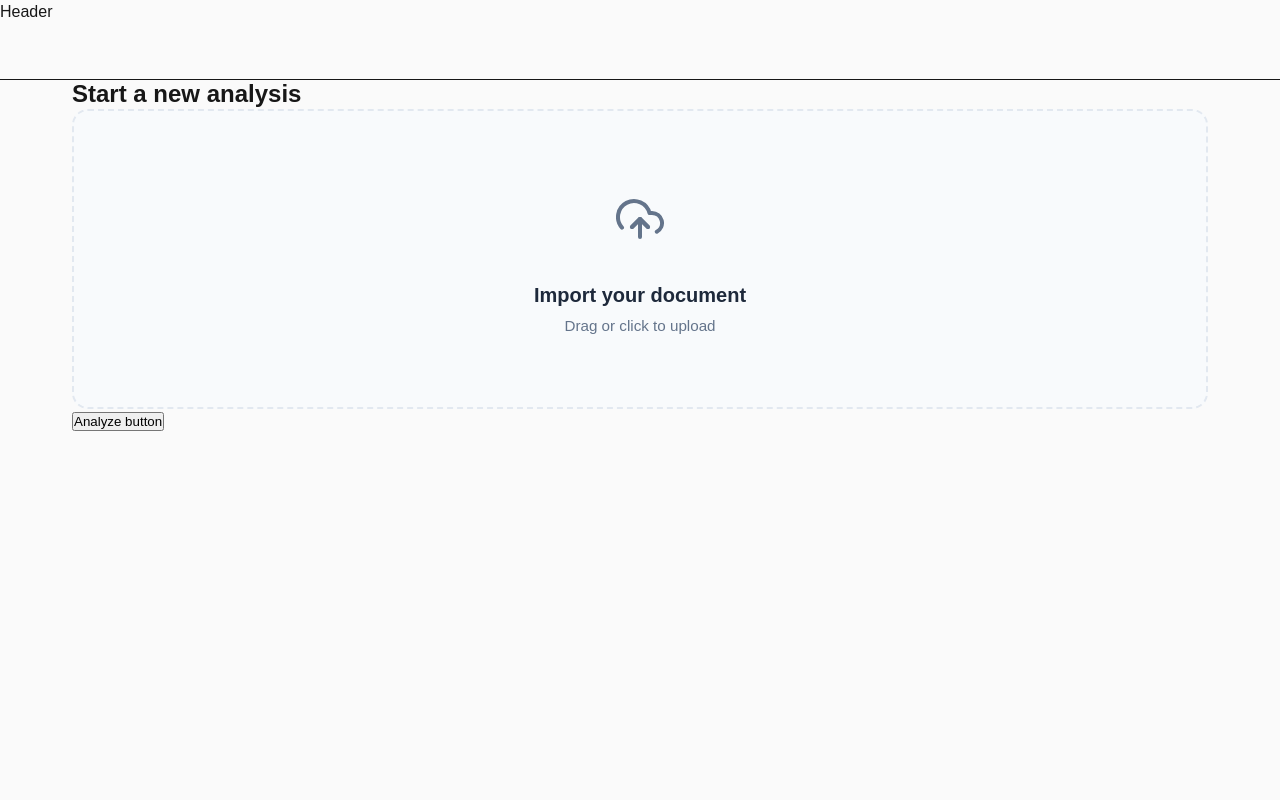
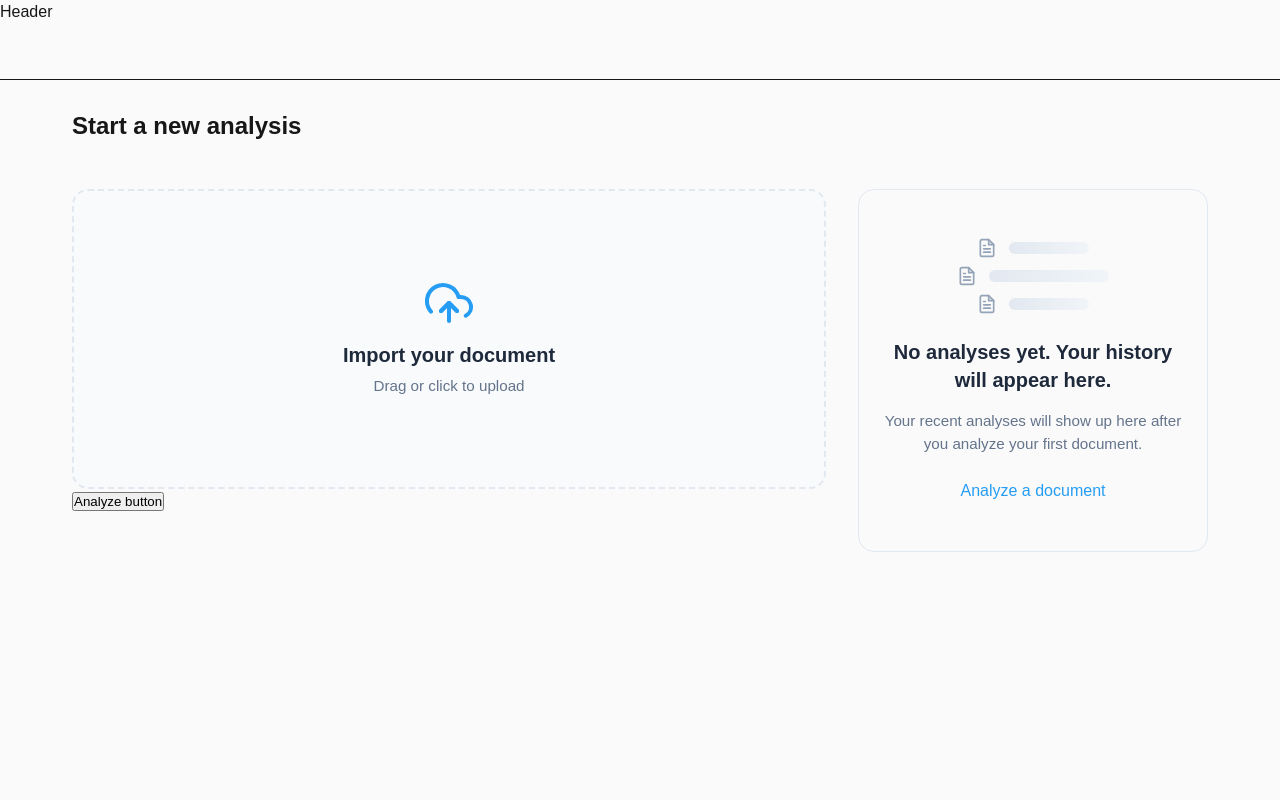
Before and after one commit to stelianfedorca/document-analyzer-llm, a Next.js app: page /analyze/upload in a window 1280 px wide. Shown: the top 800 px of the page. Built offline with nearby package versions, Linux system fonts and the light colour scheme.

Commit message:
Create recent analysis list component with empty state and integrate it into the upload view, adjust the global padding for top and bottom

```diff
--- a/src/components/layouts/AppShell/AppShell.module.css
+++ b/src/components/layouts/AppShell/AppShell.module.css
@@ -13,6 +13,9 @@
 
 .main {
   flex: 1;
+
+  padding-top: 2rem;
+  padding-bottom: 3rem;
 }
 
 .footer {
--- a/src/features/analyze/components/DropZone/DropZone.module.css
+++ b/src/features/analyze/components/DropZone/DropZone.module.css
@@ -6,7 +6,7 @@
   justify-content: center;
   align-items: stretch;
   transition: all 0.3s ease;
-  min-height: 300px;
+  min-height: 220px;
 
   width: 100%;
 }
@@ -24,8 +24,8 @@
 
 @media (min-width: 1100px) {
   .container {
-    height: auto;
-    /* min-height: 400px; */
+    /* height: auto; */
+    min-height: 300px;
   }
 }
 
@@ -53,21 +53,20 @@
   flex-direction: column;
   align-items: center;
   justify-content: center;
-  gap: 1.5rem;
+  gap: 1rem;
   text-align: center;
   cursor: pointer;
   outline: none;
 }
 
 .iconWrap {
-  width: 80px;
-  height: 80px;
   border-radius: 24px;
   border: none;
   display: flex;
   align-items: center;
   justify-content: center;
-  color: #94a3b8;
+  /* color: #94a3b8; */
+  color: #259df4;
   font-size: 48px;
   background: #ffffff;
   /* box-shadow: 0 4px 6px -1px rgba(0, 0, 0, 0.05); */
@@ -75,7 +74,7 @@
 }
 
 .container:hover .iconWrap {
-  color: #64748b;
+  /* color: #64748b; */
   transform: translateY(-2px);
   /* box-shadow: 0 10px 15px -3px rgba(0, 0, 0, 0.05); */
 }
--- a/src/features/analyze/components/DropZone/DropZone.tsx
+++ b/src/features/analyze/components/DropZone/DropZone.tsx
@@ -51,7 +51,7 @@ export function DropZone({ onFileSelected }: Props) {
           animate={{
             scale: isDragActive ? 1.1 : 1,
             backgroundColor: isDragActive ? "#e0e7ff" : "hsl(0 0% 100% / 0)",
-            color: isDragActive ? "#4f46e5" : "#64748b",
+            color: isDragActive ? "#4f46e5" : "#259DF4",
           }}
           transition={{ duration: 0.1 }}
         >
--- a/src/features/analyze/components/UploadView/UploadView.module.css
+++ b/src/features/analyze/components/UploadView/UploadView.module.css
@@ -3,4 +3,31 @@
   height: 100%;
   width: 100%;
   min-height: 100vh;
+
+  display: flex;
+  flex-direction: column;
 }
+
+.content {
+  /* flex layout on mobile */
+  display: flex;
+  flex-direction: column;
+  gap: 2rem;
+}
+
+.mainContent {
+}
+
+.sidebar {
+}
+
+@media (min-width: 1100px) {
+  .container {
+    gap: 3rem;
+  }
+  .content {
+    /* grid layout on desktop */
+    display: grid;
+    grid-template-columns: 1fr minmax(300px, 350px);
+  }
+}
--- a/src/features/analyze/components/UploadView/UploadView.tsx
+++ b/src/features/analyze/components/UploadView/UploadView.tsx
@@ -7,6 +7,7 @@ import { FilePreviewCard } from "@/features/analyze/components/FilePreviewCard";
 import { useAnalyzeDocument } from "@/features/analyze/hooks";
 import { useRouter } from "next/navigation";
 import { DropZone } from "../DropZone";
+import { RecentAnalysisList } from "@/features/history/components/RecentAnalysisList";
 
 export function UploadView() {
   const [file, setFile] = useState<File | null>(null);
@@ -27,7 +28,8 @@ export function UploadView() {
   return (
     <section className={styles.container}>
       <h1 className={styles.title}>Start a new analysis</h1>
-
+      <div className={styles.content}>
+        <div className={styles.mainContent}>
           <AnimatePresence mode="wait">
             {file ? (
               <motion.div
@@ -53,6 +55,12 @@ export function UploadView() {
           </AnimatePresence>
 
           <button onClick={handleAnalyzeDocument}>Analyze button</button>
+        </div>
+
+        <aside className={styles.sidebar}>
+          <RecentAnalysisList />
+        </aside>
+      </div>
     </section>
   );
 }
--- /dev/null
+++ b/src/features/history/components/RecentAnalysisList/RecentAnalysisList.module.css
@@ -0,0 +1,82 @@
+.emptyState {
+  display: flex;
+  flex-direction: column;
+  align-items: center;
+  justify-content: center;
+  text-align: center;
+  padding: 3rem 1.5rem;
+  gap: 1rem;
+  border-radius: 16px;
+  border: 1px solid #e2e8f0;
+}
+
+/* Stacked document illustration */
+.illustration {
+  display: flex;
+  flex-direction: column;
+  align-items: center;
+  gap: 0.5rem;
+  margin-bottom: 0.5rem;
+}
+
+.row {
+  display: flex;
+  align-items: center;
+  gap: 0.75rem;
+}
+
+.row:nth-of-type(even) .bar {
+  width: 120px;
+}
+
+.docIcon {
+  font-size: 1.25rem;
+  color: #94a3b8;
+}
+
+.bar {
+  width: 80px;
+  height: 12px;
+  background: linear-gradient(90deg, #e2e8f0 0%, #f1f5f9 100%);
+  border-radius: 6px;
+}
+
+/* Text content */
+.title {
+  font-size: 1.25rem;
+  font-weight: 600;
+  color: #1e293b;
+  margin: 0;
+  max-width: 280px;
+  line-height: 1.4;
+}
+
+.subtitle {
+  font-size: 0.95rem;
+  color: #64748b;
+  margin: 0;
+  max-width: 320px;
+  line-height: 1.5;
+}
+
+/* CTA Link */
+.ctaLink {
+  font-size: 1rem;
+  font-weight: 500;
+  color: #259df4;
+  text-decoration: none;
+  margin-top: 0.5rem;
+  transition: color 0.2s ease;
+}
+
+.ctaLink:hover {
+  color: #1e8ad1;
+  text-decoration: underline;
+}
+
+/* Future list container */
+.list {
+  display: flex;
+  flex-direction: column;
+  gap: 1rem;
+}
--- /dev/null
+++ b/src/features/history/components/RecentAnalysisList/RecentAnalysisList.tsx
@@ -0,0 +1,44 @@
+import Link from "next/link";
+import { FiFileText } from "react-icons/fi";
+import styles from "./RecentAnalysisList.module.css";
+
+export function RecentAnalysisList() {
+  // TODO: Replace with actual data fetching
+  const analyses: unknown[] = [];
+
+  if (analyses.length === 0) {
+    return (
+      <div className={styles.emptyState}>
+        <div className={styles.illustration}>
+          <div className={styles.row}>
+            <FiFileText className={styles.docIcon} />
+            <div className={styles.bar} />
+          </div>
+          <div className={styles.row}>
+            <FiFileText className={styles.docIcon} />
+            <div className={styles.bar} />
+          </div>
+          <div className={styles.row}>
+            <FiFileText className={styles.docIcon} />
+            <div className={styles.bar} />
+          </div>
+        </div>
+
+        <h2 className={styles.title}>
+          No analyses yet. Your history will appear here.
+        </h2>
+
+        <p className={styles.subtitle}>
+          Your recent analyses will show up here after you analyze your first
+          document.
+        </p>
+
+        <Link href="/analyze/upload" className={styles.ctaLink}>
+          Analyze a document
+        </Link>
+      </div>
+    );
+  }
+
+  return <div className={styles.list}>{/* Render analyses list here */}</div>;
+}
--- /dev/null
+++ b/src/features/history/components/RecentAnalysisList/index.ts
@@ -0,0 +1 @@
+export { RecentAnalysisList } from "./RecentAnalysisList";
```
Lines whose indentation alone changed are shown as unchanged.
